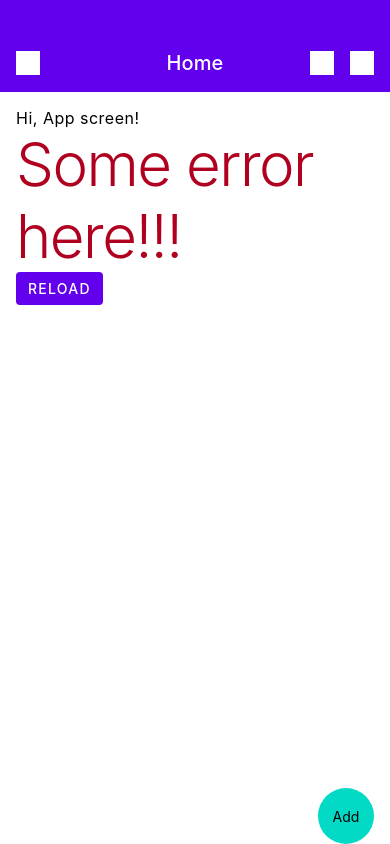
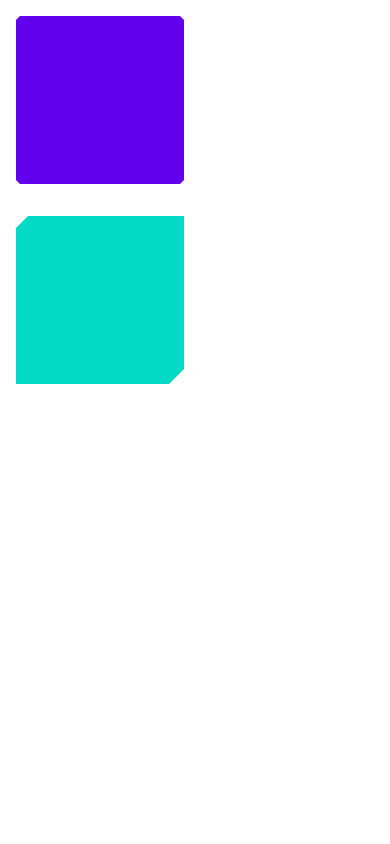
Before and after one commit to yamankatby/react-native-material, a React Native app in the folder lab/RNMaterialLab/: screen / in a window 390 px wide. Built offline with nearby package versions, Linux system fonts and the light colour scheme.

Commit message:
[lab] Create Shape API and component

```diff
--- a/lab/RNMaterialLab/App.tsx
+++ b/lab/RNMaterialLab/App.tsx
@@ -1,102 +1,31 @@
 import React from "react";
-import { SafeAreaView, Text, useColorScheme, View } from "react-native";
-import { createTheme, ThemeProvider, useStyleSheet, useTheme } from "./src/styles";
+import { SafeAreaView, View } from "react-native";
+import { ThemeProvider } from "./src/styles";
+import Shape from "./src/shape/Shape";
 
 const InnerApp = () => {
-  const styles = useStyleSheet(({ palette, elevation, typography }) => ({
-    container: {
-      flex: 1,
-      backgroundColor: palette.background.main
-    },
-    appBar: {
-      height: 34 + 58,
-      backgroundColor: palette.primary.main,
-      ...elevation["4"]
-    },
-    appBarContentContainer: {
-      flex: 1,
-      marginTop: 34,
-      alignItems: "center",
-      flexDirection: "row",
-      justifyContent: "space-between",
-      paddingHorizontal: 16
-    },
-    appBarTitle: {
-      flex: 1,
-      color: palette.primary.on,
-      textAlign: "center",
-      ...typography.h6
-    },
-    appBarAction: {
-      width: 24,
-      height: 24,
-      backgroundColor: palette.primary.on
-    },
-    fab: {
-      width: 56,
-      height: 56,
-      position: "absolute",
-      bottom: 0,
-      right: 16,
-      borderRadius: 28,
-      backgroundColor: palette.secondary.main,
-      justifyContent: "center",
-      alignItems: "center",
-      ...elevation["6"]
-    }
-  }));
+  return (
+    <SafeAreaView style={{ flex: 1, margin: 16 }}>
+      <Shape family={"cut"} elevation={"12"} style={{ width: 168, height: 168 }} backgroundColor={"primary"}>
 
-  const theme = useTheme();
-  return (
-    <View style={styles.container}>
-      <View style={styles.appBar}>
-        <View style={styles.appBarContentContainer}>
-          <View style={{ flex: 1 }}>
-            <View style={styles.appBarAction} />
-          </View>
-          <Text style={styles.appBarTitle}>Home</Text>
-          <View style={{ flex: 1, flexDirection: "row", justifyContent: "flex-end" }}>
-            <View style={styles.appBarAction} />
-            <View style={[styles.appBarAction, { marginStart: 16 }]} />
-          </View>
-        </View>
-      </View>
-      <SafeAreaView style={{ flex: 1 }}>
-        <View style={{ flex: 1, padding: 16 }}>
-          <Text style={{ color: theme.palette.background.on, ...theme.typography.body1 }}>Hi, App screen!</Text>
-          <Text style={{ color: theme.palette.error.main, ...theme.typography.h2 }}>Some error here!!!</Text>
-          <View style={{
-            borderRadius: 4,
-            backgroundColor: theme.palette.primary.main,
-            paddingHorizontal: 12,
-            alignSelf: "flex-start",
-            paddingVertical: 8, ...theme.elevation["2"]
-          }}>
-            <Text style={{ color: theme.palette.primary.on, ...theme.typography.button }}>Reload</Text>
-          </View>
-          <View style={styles.fab}>
-            <Text style={{ color: theme.palette.secondary.on }}>Add</Text>
-          </View>
-        </View>
-      </SafeAreaView>
-    </View>
+      </Shape>
+      <View style={{ height: 32 }} />
+      <Shape family={"cut"} elevation={"12"} backgroundColor={"secondary"} size={[12, 0, 15, 0]} style={{
+        width: 168,
+        height: 168
+      }}>
+
+      </Shape>
+    </SafeAreaView>
   );
 };
 
-export default function App() {
-  const isDark = useColorScheme() === "dark";
-
-  const d = createTheme({});
-
-  const dark = createTheme({
-    palette: {
-      mode: "dark",
-    }
-  });
-
+const App = () => {
   return (
-    <ThemeProvider theme={isDark ? dark : d}>
+    <ThemeProvider>
       <InnerApp />
     </ThemeProvider>
   );
-}
+};
+
+export default App;
--- a/lab/RNMaterialLab/package.json
+++ b/lab/RNMaterialLab/package.json
@@ -10,9 +10,11 @@
     "lint": "eslint . --ext .js,.jsx,.ts,.tsx"
   },
   "dependencies": {
+    "@react-native-masked-view/masked-view": "^0.2.6",
     "chroma-js": "^2.1.2",
     "react": "17.0.1",
-    "react-native": "0.64.1"
+    "react-native": "0.64.1",
+    "react-native-svg": "^12.1.1"
   },
   "devDependencies": {
     "@babel/core": "^7.12.9",
--- /dev/null
+++ b/lab/RNMaterialLab/src/shape/Shape.tsx
@@ -0,0 +1,106 @@
+import React, { FC, useMemo, useState } from "react";
+import { Platform, View, ViewStyle } from "react-native";
+import { ThemeColor } from "../styles/palette";
+import { Elevation, ShapeCategory, ShapeFamily, ShapeSize, useTheme } from "../styles";
+import Svg, { Polygon } from "react-native-svg";
+
+export interface ShapeProps {
+  category?: ShapeCategory;
+  family?: ShapeFamily;
+  size?: ShapeSize;
+  backgroundColor?: ThemeColor | string;
+  elevation?: Elevation;
+  style?: ViewStyle;
+}
+
+const Shape: FC<ShapeProps> = ({ category, elevation, style, children, ...rest }) => {
+  const theme = useTheme();
+
+  const { family, size } = useMemo(() => {
+    const shapeConfig = theme.shapeSchema[category!];
+    const size = rest.size ?? shapeConfig.size;
+    return ({
+      family: rest.family ?? shapeConfig.family,
+      size: Array.isArray(size) ? size : [size, size, size, size]
+    });
+  }, [category, rest.family, rest.size, theme.shapeSchema]);
+
+  const backgroundColor = useMemo(() => {
+    switch (rest.backgroundColor) {
+      case "primary":
+        return theme.palette.primary.main;
+      case "secondary":
+        return theme.palette.secondary.main;
+      case "background":
+        return theme.palette.background.main;
+      case "surface":
+        return theme.palette.surface.main;
+      case "error":
+        return theme.palette.error.main;
+      case "onPrimary":
+        return theme.palette.primary.on;
+      case "onSecondary":
+        return theme.palette.secondary.on;
+      case "onBackground":
+        return theme.palette.background.on;
+      case "onSurface":
+        return theme.palette.surface.on;
+      case "onError":
+        return theme.palette.error.on;
+      default:
+        return rest.backgroundColor;
+    }
+  }, [rest.backgroundColor, theme.palette]);
+
+  const [width, setWidth] = useState(0);
+  const [height, setHeight] = useState(0);
+
+  return family === "rounded" ? (
+    <View
+      style={[{
+        borderTopStartRadius: size[0],
+        borderTopEndRadius: size[1],
+        borderBottomEndRadius: size[2],
+        borderBottomStartRadius: size[3],
+        ...theme.elevation[elevation!],
+        backgroundColor
+      }, style]}
+    >
+      {children}
+    </View>
+  ) : (
+    <View
+      style={[{ width: style?.width, height: style?.height }, Platform.select({
+        android: {
+          borderTopStartRadius: size[0] * 3 / 2,
+          borderTopEndRadius: size[1] * 3 / 2,
+          borderBottomEndRadius: size[2] * 3 / 2,
+          borderBottomStartRadius: size[3] * 3 / 2,
+          ...theme.elevation[elevation!]
+        }
+      })]}
+      onLayout={e => {
+        setWidth(e.nativeEvent.layout.width);
+        setHeight(e.nativeEvent.layout.height);
+      }}
+    >
+      <Svg style={[{
+        position: "absolute",
+        width,
+        height,
+        ...Platform.select({ ios: theme.elevation[elevation!] })
+      }, style]}>
+        <Polygon points={`0,${size[0]} ${size[0]},0 ${width - size[1]},0 ${width},${size[1]} ${width},${height - size[2]} ${width - size[2]},${height} ${size[3]},${height} 0,${height - size[3]}`} fill={backgroundColor} />
+      </Svg>
+      {children}
+    </View>
+  );
+};
+
+Shape.defaultProps = {
+  category: "small",
+  backgroundColor: "surface",
+  elevation: "0"
+};
+
+export default Shape;
--- a/lab/RNMaterialLab/src/styles/elevation.ts
+++ b/lab/RNMaterialLab/src/styles/elevation.ts
@@ -2,20 +2,11 @@ import { ImageStyle, Platform, TextStyle, ViewStyle } from "react-native";
 
 type Style = ViewStyle | TextStyle | ImageStyle;
 
-export interface Elevation {
-  "0": Style;
-  "1": Style;
-  "2": Style;
-  "3": Style;
-  "4": Style;
-  "6": Style;
-  "8": Style;
-  "12": Style;
-  "16": Style;
-  "24": Style;
-}
+export type Elevation = "0" | "1" | "2" | "3" | "4" | "6" | "8" | "12" | "16" | "24";
 
-export const elevation: Elevation = {
+export type ElevationSchema = Record<Elevation, Style>
+
+export const elevation: ElevationSchema = {
   "0": {},
   "1": {
     ...Platform.select({
--- a/lab/RNMaterialLab/src/styles/index.ts
+++ b/lab/RNMaterialLab/src/styles/index.ts
@@ -8,3 +8,15 @@ export { elevation } from "./elevation";
 export type { Elevation } from "./elevation";
 export { typography } from "./typography";
 export type { Typography } from "./typography";
+export {
+  defaultShapeSchema,
+  createShapeSchema
+} from "./shape";
+export type {
+  ShapeCategory,
+  ShapeFamily,
+  ShapeSize,
+  ShapeConfig,
+  ShapeSchema,
+  ShapeOptions
+} from "./shape";
--- a/lab/RNMaterialLab/src/styles/palette.ts
+++ b/lab/RNMaterialLab/src/styles/palette.ts
@@ -13,19 +13,21 @@ export interface Palette {
   error: PaletteColor;
 }
 
-export interface PaletteOptions {
-  mode?: "light" | "dark";
-  primary?: string;
-  secondary?: string;
-  background?: string;
-  surface?: string;
-  error?: string;
-  onPrimary?: string;
-  onSecondary?: string;
-  onBackground?: string;
-  onSurface?: string;
-  onError?: string;
-}
+export type ThemeMode = "light" | "dark";
+
+export type ThemeColor =
+  "primary"
+  | "secondary"
+  | "background"
+  | "surface"
+  | "error"
+  | "onPrimary"
+  | "onSecondary"
+  | "onBackground"
+  | "onSurface"
+  | "onError"
+
+export type PaletteOptions = { mode?: ThemeMode } & { [key in ThemeColor]?: string }
 
 const DEFAULT_PRIMARY = "#6200EE";
 const DEFAULT_SECONDARY = "#03DAC6";
--- /dev/null
+++ b/lab/RNMaterialLab/src/styles/shape.ts
@@ -0,0 +1,31 @@
+export type ShapeCategory = "small" | "medium" | "large";
+export type ShapeFamily = "rounded" | "cut";
+export type ShapeSize = number | [number, number, number, number];
+
+export interface ShapeConfig {
+  family: ShapeFamily;
+  size: ShapeSize;
+}
+
+export type ShapeSchema = Record<ShapeCategory, ShapeConfig>
+
+export const defaultShapeSchema: ShapeSchema = {
+  small: {
+    family: "rounded",
+    size: 4
+  },
+  medium: {
+    family: "rounded",
+    size: 4
+  },
+  large: {
+    family: "rounded",
+    size: 0
+  }
+};
+
+export type ShapeOptions = Partial<ShapeSchema>
+
+export const createShapeSchema = (options: ShapeOptions): ShapeSchema => {
+  return { ...defaultShapeSchema, ...options };
+};
--- a/lab/RNMaterialLab/src/styles/theme.tsx
+++ b/lab/RNMaterialLab/src/styles/theme.tsx
@@ -1,51 +1,29 @@
 import React, { createContext, useContext, useMemo } from "react";
 import { ImageStyle, TextStyle, ViewStyle } from "react-native";
 import { createPalette, Palette, PaletteOptions } from "./palette";
-import { elevation, Elevation } from "./elevation";
+import { elevation, ElevationSchema } from "./elevation";
 import { typography, Typography } from "./typography";
+import { createShapeSchema, ShapeOptions, ShapeSchema } from "./shape";
 
 type NamedStyles<T> = { [P in keyof T]: ViewStyle | TextStyle | ImageStyle }
 
-export interface ShapeOptions {
-  family: "rounded" | "cut";
-  size: (number | string) | [(number | string), (number | string), (number | string), (number | string)];
-}
-
-export interface Shape {
-  small: ShapeOptions;
-  medium: ShapeOptions;
-  large: ShapeOptions;
-}
-
-const shape: Shape = {
-  small: {
-    family: "rounded",
-    size: 4
-  },
-  medium: {
-    family: "rounded",
-    size: 4
-  },
-  large: {
-    family: "rounded",
-    size: 0
-  }
-};
-
 export interface Theme {
   palette: Palette;
-  elevation: Elevation;
+  elevation: ElevationSchema;
   typography: Typography;
+  shapeSchema: ShapeSchema;
 }
 
 export const defaultTheme: Theme = {
   palette: createPalette({}),
+  shapeSchema: createShapeSchema({}),
   elevation,
   typography
 };
 
 export const defaultDarkTheme: Theme = {
   palette: createPalette({ mode: "dark" }),
+  shapeSchema: createShapeSchema({}),
   elevation,
   typography
 };
@@ -54,11 +32,13 @@ export const ThemeContext = createContext<Theme>(defaultTheme);
 
 export interface ThemeOptions {
   palette?: PaletteOptions;
+  shape?: ShapeOptions;
 }
 
 export const createTheme = (options: ThemeOptions): Theme => {
   return {
     palette: createPalette(options.palette ?? {}),
+    shapeSchema: createShapeSchema(options.shape ?? {}),
     elevation: elevation,
     typography: typography
   };
```
Also changed, not shown: 2 other files (tests, documents, lock files or other folders).
